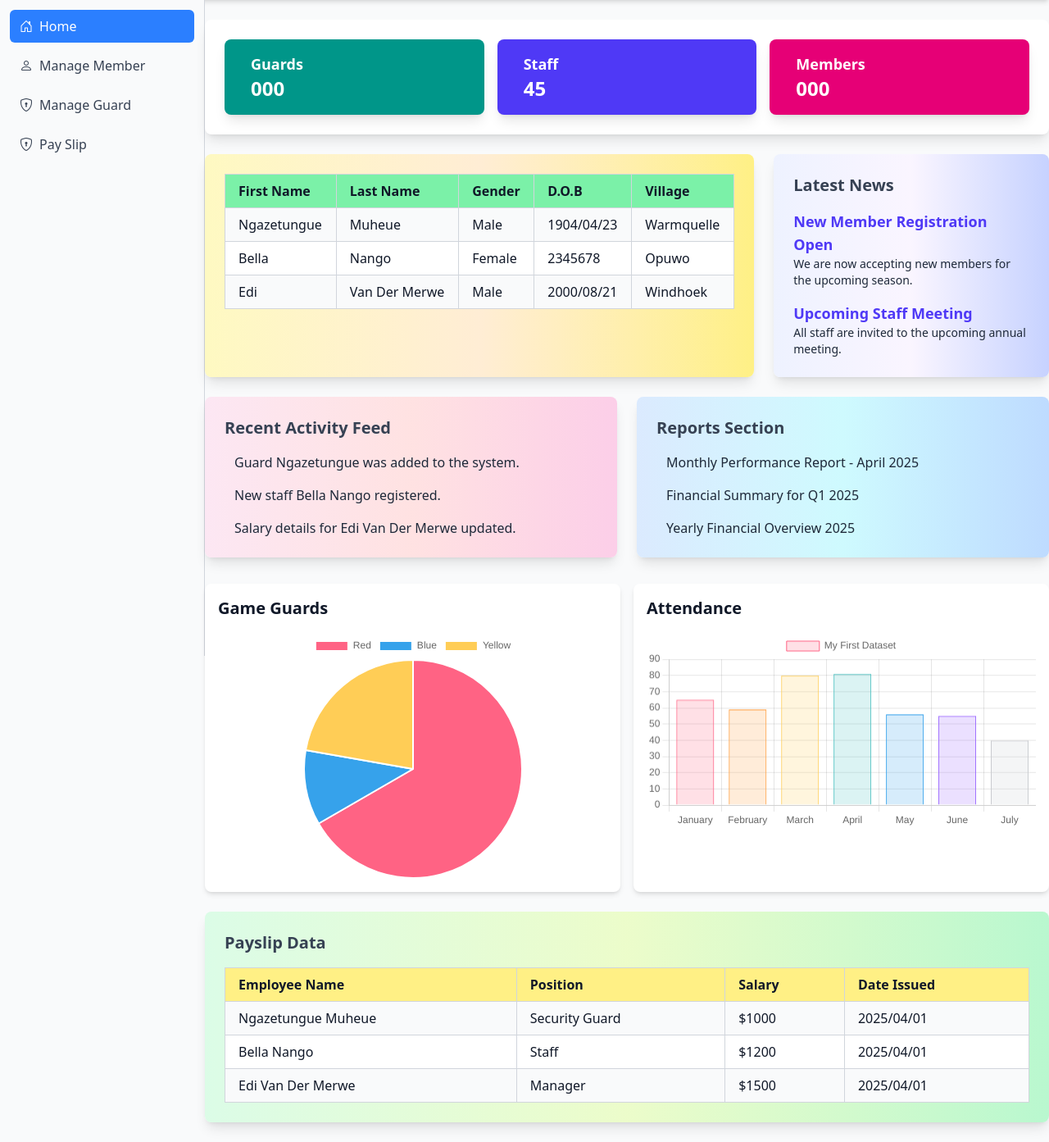
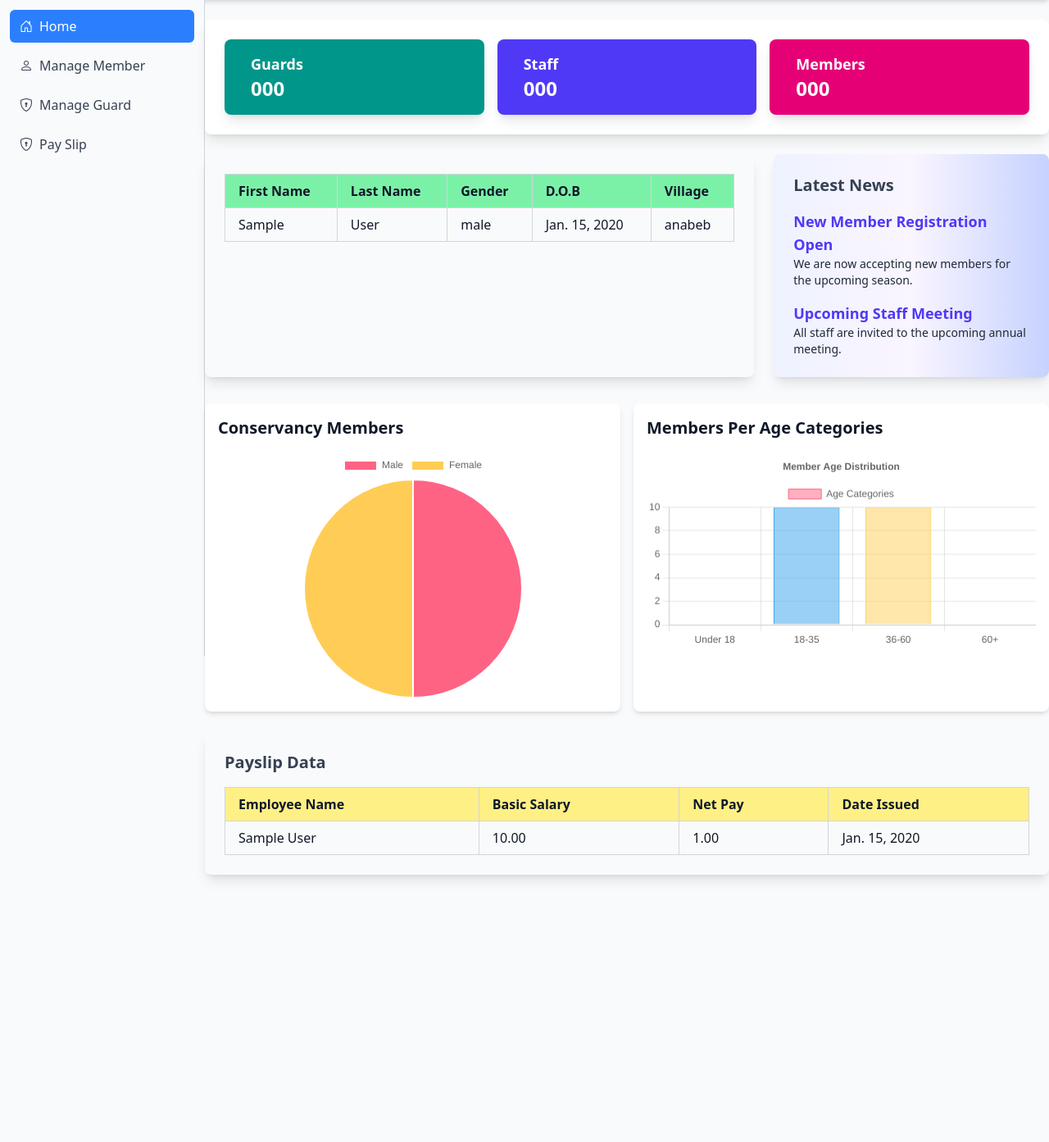
Before and after one commit to Ngazetungue/anabeb-portal, a Django app: template portal/templates/portal/admin/admin-dashboard.html in a window 1280 px wide. Shown: the part 120-1513 px from the top of the page at 82% size. After the commit the page ends 1194 px from the top, so only its background shows below. Run offline with Django 4.2, Linux system fonts and the light colour scheme; a user stored in the database is signed in; tables that the repository leaves empty hold one stand-in row (values such as "Sample post"); the template is opened without the code that fills it: values that come from a table or form of the project are taken from there, most other values are stand-ins (such as "Sample title", 1, 10 or a date in 2020).

Commit message:
modify admin dashboard

```diff
--- a/portal/templates/portal/admin/admin-dashboard.html
+++ b/portal/templates/portal/admin/admin-dashboard.html
@@ -20,7 +20,7 @@
             <i class="fas fa-users text-3xl mr-4"></i>
             <div>
                 <h2 class="text-lg font-semibold">Staff</h2>
-                <p class="text-2xl font-bold">45</p>
+                <p class="text-2xl font-bold">{{number_of_staffs}}</p>
             </div>
         </div>
 
@@ -37,7 +37,7 @@
       <!-- Table Section and News Section -->
       <div class="flex flex-col md:flex-row gap-6 mt-6">
         <!-- Table Section -->
-        <div class="w-full md:w-2/3 bg-gradient-to-r from-yellow-100 via-orange-100 to-yellow-200 p-6 shadow-lg rounded-lg">
+        <div class="w-full md:w-2/3  p-6 shadow-lg rounded-lg">
           <table class="w-full border-collapse border border-gray-300">
             <thead>
               <tr class="bg-green-300">
@@ -49,34 +49,22 @@
               </tr>
             </thead>
             <tbody>
+              {% for member in member_list %}
               <tr class="bg-gray-50">
-                <td class="border border-gray-300 px-4 py-2">Ngazetungue</td>
-                <td class="border border-gray-300 px-4 py-2">Muheue</td>
-                <td class="border border-gray-300 px-4 py-2">Male</td>
-                <td class="border border-gray-300 px-4 py-2">1904/04/23</td>
-                <td class="border border-gray-300 px-4 py-2">Warmquelle</td>
+                <td class="border border-gray-300 px-4 py-2">{{member.first_name}}</td>
+                <td class="border border-gray-300 px-4 py-2">{{member.last_name}}</td>
+                <td class="border border-gray-300 px-4 py-2">{{member.gender}}</td>
+                <td class="border border-gray-300 px-4 py-2">{{member.date_of_birth}}</td>
+                <td class="border border-gray-300 px-4 py-2">{{member.village}}</td>
               </tr>
-              <tr class="bg-white">
-                <td class="border border-gray-300 px-4 py-2">Bella</td>
-                <td class="border border-gray-300 px-4 py-2">Nango</td>
-                <td class="border border-gray-300 px-4 py-2">Female</td>
-                <td class="border border-gray-300 px-4 py-2">2345678</td>
-                <td class="border border-gray-300 px-4 py-2">Opuwo</td>
-              </tr>
-              <tr class="bg-gray-50">
-                <td class="border border-gray-300 px-4 py-2">Edi</td>
-                <td class="border border-gray-300 px-4 py-2">Van Der Merwe</td>
-                <td class="border border-gray-300 px-4 py-2">Male</td>
-                <td class="border border-gray-300 px-4 py-2">2000/08/21</td>
-                <td class="border border-gray-300 px-4 py-2">Windhoek</td>
-              </tr>
+              {% endfor %}
             </tbody>
           </table>
         </div>
 
         <!-- News Section -->
         <div class="w-full md:w-1/3 bg-gradient-to-r from-indigo-50 via-purple-50 to-indigo-200 p-6 shadow-lg rounded-lg">
-          <h2 class="text-xl font-bold text-gray-700 mb-4">Latest News</h2>
+          <h2 class="text-xl font-semibold text-gray-700 mb-4">Latest News</h2>
           <div class="mb-4">
             <h3 class="text-lg text-indigo-600 font-semibold">New Member Registration Open</h3>
             <p class="text-sm text-gray-800">We are now accepting new members for the upcoming season.</p>
@@ -88,7 +76,7 @@
         </div>
       </div>
 
-      <!-- Recent Activity Feed and Reports Section -->
+      {% comment %} <!-- Recent Activity Feed and Reports Section -->
       <div class="flex space-x-6 mt-6">
         <!-- Recent Activity Feed Section -->
         <div class="bg-gradient-to-r from-pink-100 via-red-100 to-pink-200 p-6 shadow-lg rounded-lg w-1/2">
@@ -127,12 +115,12 @@
                 </div>
             </div>
         </div>
-      </div>
+      </div> {% endcomment %}
           <!-- Graphs Section -->
           <div class="flex flex-col md:flex-row gap-4 mt-8">
             <!-- Pie Chart Section -->
             <div class="w-full md:w-1/2 bg-white p-4 shadow-md rounded-lg">
-              <h2 class="text-xl font-bold mb-4">Game Guards</h2>
+              <h2 class="text-xl font-bold mb-4">Conservancy Members</h2>
               <div style="width: 100%; max-width: 300px; margin: auto;">
                 <canvas id="pieChart"></canvas>
               </div>
@@ -140,41 +128,31 @@
 
             <!-- Bar Chart Section -->
             <div class="w-full md:w-1/2 bg-white p-4 shadow-md rounded-lg">
-              <h2 class="text-xl font-bold mb-4">Attendance</h2>
+              <h2 class="text-xl font-bold mb-4">Members Per Age Categories</h2>
               <canvas id="barChart"></canvas>
             </div>
           </div>
       <!-- Payslip Data Section -->
-      <div class="bg-gradient-to-r from-green-100 via-lime-100 to-green-200 shadow-lg rounded-lg p-6 mt-6">
+      <div class="shadow-lg rounded-lg p-6 mt-6">
         <h2 class="text-xl font-semibold text-gray-700 mb-4">Payslip Data</h2>
         <table class="w-full border-collapse border border-gray-300">
           <thead>
             <tr class="bg-yellow-200">
               <th class="border border-gray-300 px-4 py-2 text-left">Employee Name</th>
-              <th class="border border-gray-300 px-4 py-2 text-left">Position</th>
-              <th class="border border-gray-300 px-4 py-2 text-left">Salary</th>
+              <th class="border border-gray-300 px-4 py-2 text-left">Basic Salary</th>
+              <th class="border border-gray-300 px-4 py-2 text-left">Net Pay</th>
               <th class="border border-gray-300 px-4 py-2 text-left">Date Issued</th>
             </tr>
           </thead>
           <tbody>
+            {% for payslip in payslip_list %}
             <tr class="bg-gray-50">
-              <td class="border border-gray-300 px-4 py-2">Ngazetungue Muheue</td>
-              <td class="border border-gray-300 px-4 py-2">Security Guard</td>
-              <td class="border border-gray-300 px-4 py-2">$1000</td>
-              <td class="border border-gray-300 px-4 py-2">2025/04/01</td>
+              <td class="border border-gray-300 px-4 py-2">{{payslip.guard.first_name}} {{payslip.guard.last_name}}</td>
+              <td class="border border-gray-300 px-4 py-2">{{payslip.basic_salary}}</td>
+              <td class="border border-gray-300 px-4 py-2">{{payslip.net_pay}}</td>
+              <td class="border border-gray-300 px-4 py-2">{{payslip.date_issued}}</td>
             </tr>
-            <tr class="bg-white">
-              <td class="border border-gray-300 px-4 py-2">Bella Nango</td>
-              <td class="border border-gray-300 px-4 py-2">Staff</td>
-              <td class="border border-gray-300 px-4 py-2">$1200</td>
-              <td class="border border-gray-300 px-4 py-2">2025/04/01</td>
-            </tr>
-            <tr class="bg-gray-50">
-              <td class="border border-gray-300 px-4 py-2">Edi Van Der Merwe</td>
-              <td class="border border-gray-300 px-4 py-2">Manager</td>
-              <td class="border border-gray-300 px-4 py-2">$1500</td>
-              <td class="border border-gray-300 px-4 py-2">2025/04/01</td>
-            </tr>
+            {% endfor %}
           </tbody>
         </table>
       </div>
@@ -187,13 +165,12 @@
       const pieChart = new Chart(pieCtx, {
         type: 'pie',
         data: {
-          labels: ['Red', 'Blue', 'Yellow'],
+          labels: ['Male', 'Female'],
           datasets: [{
-            label: 'My First Dataset',
-            data: [300, 50, 100],
+            label: 'Total members:',
+            data: [{{ male_count }}, {{ female_count }}],
             backgroundColor: [
               'rgb(255, 99, 132)',
-              'rgb(54, 162, 235)',
               'rgb(255, 205, 86)'
             ],
             hoverOffset: 4
@@ -206,27 +183,21 @@
       const barChart = new Chart(barCtx, {
         type: 'bar',
         data: {
-          labels: ['January', 'February', 'March', 'April', 'May', 'June', 'July'],
+          labels: ['Under 18', '18-35', '36-60', '60+'],  // Updated labels for age categories
           datasets: [{
-            label: 'My First Dataset',
-            data: [65, 59, 80, 81, 56, 55, 40],
+            label: 'Age Categories',
+            data: [{{ under_18 }}, {{ age_18_35 }}, {{ age_36_60 }}, {{ over_60 }}],  // Age data from Django
             backgroundColor: [
-              'rgba(255, 99, 132, 0.2)',
-              'rgba(255, 159, 64, 0.2)',
-              'rgba(255, 205, 86, 0.2)',
-              'rgba(75, 192, 192, 0.2)',
-              'rgba(54, 162, 235, 0.2)',
-              'rgba(153, 102, 255, 0.2)',
-              'rgba(201, 203, 207, 0.2)'
+              'rgba(255, 99, 132, 0.5)',  // Red
+              'rgba(54, 162, 235, 0.5)',  // Blue
+              'rgba(255, 206, 86, 0.5)',  // Yellow
+              'rgba(75, 192, 192, 0.5)'   // Green
             ],
             borderColor: [
-              'rgb(255, 99, 132)',
-              'rgb(255, 159, 64)',
-              'rgb(255, 205, 86)',
-              'rgb(75, 192, 192)',
-              'rgb(54, 162, 235)',
-              'rgb(153, 102, 255)',
-              'rgb(201, 203, 207)'
+              'rgba(255, 99, 132, 1)',  // Red
+              'rgba(54, 162, 235, 1)',  // Blue
+              'rgba(255, 206, 86, 1)',  // Yellow
+              'rgba(75, 192, 192, 1)'   // Green
             ],
             borderWidth: 1
           }]
@@ -236,6 +207,12 @@
             y: {
               beginAtZero: true
             }
+          },
+          plugins: {
+            title: {
+              display: true,
+              text: 'Member Age Distribution'
+            }
           }
         }
       });
```
